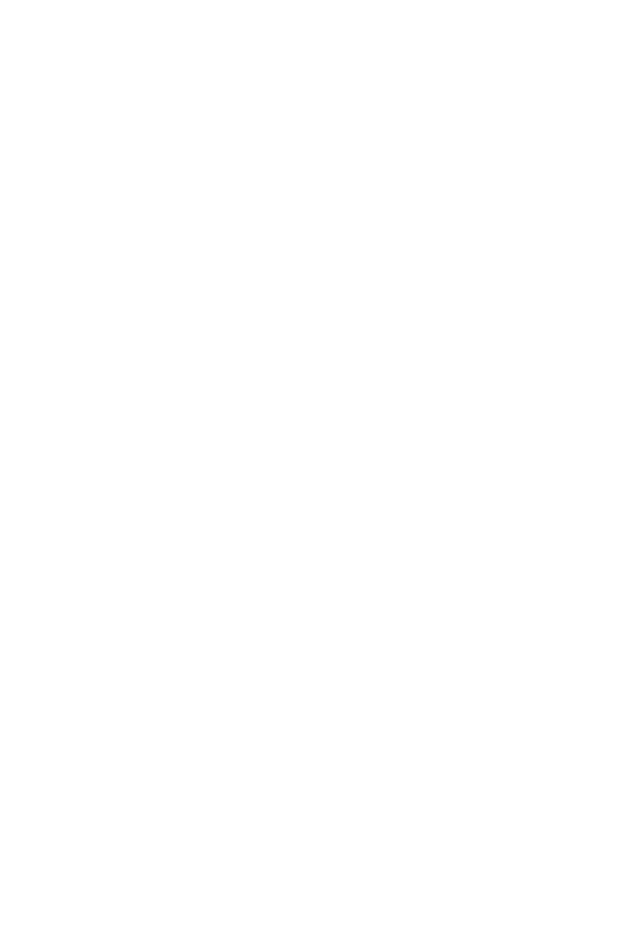
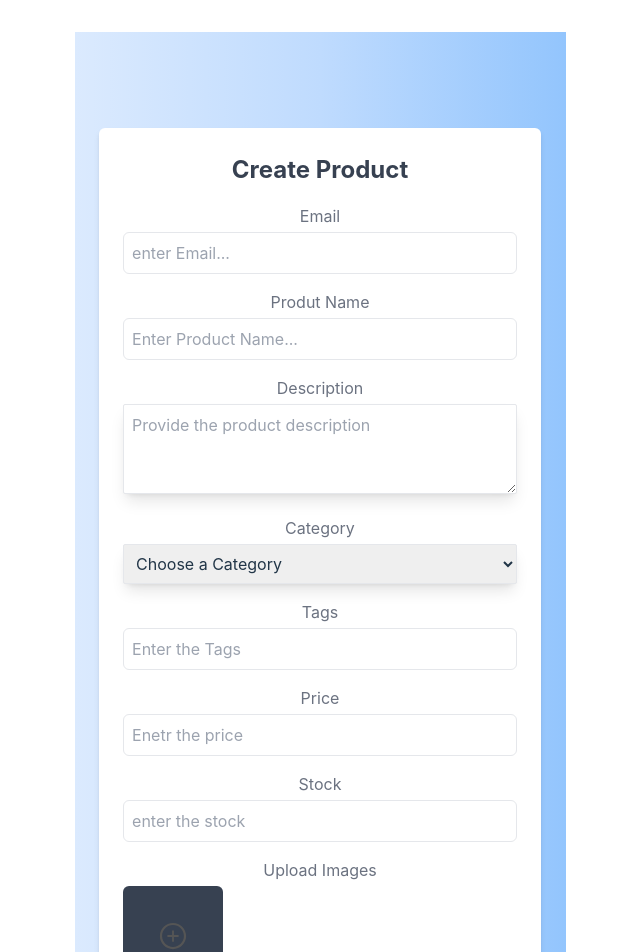
Before and after one commit to Nitika-singh-4/E-Commerce, a React (Vite) app in the folder frontend/: page /product in a window 1280 px wide. Before the commit this address had no page. Shown: the top 952 px of the page, without its empty margins (320-960 px from the left). Before the commit the page ends 800 px from the top, so only its background shows below. Built offline with nearby package versions, Linux system fonts and the light colour scheme.

Commit message:
milestone9 completed

```diff
--- a/frontend/src/App.jsx
+++ b/frontend/src/App.jsx
@@ -1,5 +1,5 @@
 import { BrowserRouter, Routes, Route } from "react-router-dom";
-import { LoginPage, SignupPage, Home } from "./Routes";
+import { LoginPage, SignupPage, Home,CreateProduct } from "./Routes";
 
 import './App.css'
 
@@ -10,6 +10,7 @@ function App(){
       <Route path="/" element={<Home/>}/>
       <Route path="/login" element={<LoginPage/>}/>
       <Route path="/signup" element={<SignupPage/>}/>
+      <Route path="/product" element={<CreateProduct/>}/>
     </Routes>
     </BrowserRouter>
   )
--- a/frontend/src/Routes.jsx
+++ b/frontend/src/Routes.jsx
@@ -1,5 +1,6 @@
 import LoginPage from './pages/Login'
 import SignupPage from "./pages/Signup";
 import Home from './pages/Home';
+import CreateProduct from './pages/createProduct';
 
-export {LoginPage,SignupPage,Home};
+export {LoginPage,SignupPage,Home,CreateProduct};
--- /dev/null
+++ b/frontend/src/pages/createProduct.jsx
@@ -0,0 +1,134 @@
+
+import React,{useState, useEffect} from "react";
+import {AiOutlinePlusCircle} from  'react-icons/ai'
+// import { options } from "../../../backend/controller/user";
+
+const CreateProduct=()=>{
+const[images,setImages]=useState([])
+const[name,setName]=useState("")
+const[description,setDescription]=useState("")
+const[category,setCategory]=useState("")
+const[tags,setTags]=useState("")
+const[price,setPrice]=useState("")
+const[stock,setStock]=useState("")
+const[email,setEmail]=useState("")
+const[previewImages,setPreviewImages]=useState([]);
+
+const categoriesData=[
+    {title: "Fashion"},
+    {title: "Electronics"},
+    {title: "Books"},
+    {title: "Home Appliances"},
+]
+
+const handleImageChange=(e)=>{
+    const files=Array.from(e.target.files)
+    setImages((prevImages)=>prevImages.concat(files))
+const imagePreviews=files.map((file)=>URL.createObjectURL(file))
+setPreviewImages((prevPreviews)=>prevPreviews.concat(imagePreviews))
+}
+useEffect(()=>{
+    return()=>{
+        previewImages.forEach((url)=>URL.revokeObjectURL(url))
+    }
+},[previewImages]) // to avoid memory leakage
+const handleSubmit=(e)=>{
+
+    e.preventDefault();
+    const productData={
+        name,
+        description,
+        category,
+        tags,
+        stock,
+        price,
+        email,
+        images,
+    };
+    alert("product Created Successfully")
+    console.log("Product details:",productData)
+    setImages([]);
+    setName("");
+    setDescription("")
+    setCategory("")
+    setTags("")
+    setPrice("")
+    setStock("")
+    setEmail("")
+}
+return (
+    <div className="min-h-screen flex items-center justify-center bg-gradient-to-r from-blue-100 via-blue-200 to-blue-300">
+        <div className="w-[90%] max-w-[500px] bg-white shadow-md h-auto rounded-md p-6 mx-auto mt-8 sm:mt-16 lg:mt-24">
+            <h5 className="text-[24px] font-bold text-center mb-4 text-gray-700">Create Product</h5>
+            <form onSubmit={handleSubmit}>
+                <div className="mt-4">
+                    <label htmlFor="" className="pb-1 block text-gray-500">Email <span className="text-red-500"></span>
+
+                    </label>
+                    <input type="email" name='email' value={email} className="w-full p-2 border rounded-md focus:outline-none focus:ring-2 focus:ring-blue-400 hover:shadow-lg transition-shadow duration-200" onChange={(e)=>setEmail(e.target.value)} placeholder="enter Email..." required />
+                </div>
+                <div className="mt-4">
+                    <label htmlFor="" className="pb-1 block text-gray-500">Produt Name<span className="text-red-500"></span>
+
+                    </label>
+                    <input type="text"  value={name} className="w-full p-2 border rounded-md focus:outline-none focus:ring-2 focus:ring-blue-400 hover:shadow-lg transition-shadow duration-200" onChange={(e)=>setName(e.target.value)} placeholder="Enter Product Name..." required />
+                </div>
+                <div className="mt-4">
+                <label htmlFor="" className="pb-1 block text-gray-500">Description <span className="text-red-500"></span>
+
+                 </label>
+                 <textarea value={description} className="w-full p-2 border rounded-sm focus:outline-none focus:ring-2 focus:ring-blue-400 shadow-lg transition-shadow duration-200 " onChange={(e)=>setDescription(e.target.value)} placeholder="Provide the product description" rows='3' cols='40'></textarea>
+                </div>
+                <div className="mt-4">
+                <label htmlFor="" className="pb-1 block text-gray-500">Category <span className="text-red-500"></span>
+
+                 </label>
+                 <select className="w-full p-2 border rounded-sm focus:outline-none focus:ring-2 focus:ring-blue-400 shadow-lg transition-shadow duration-200 "  value={category} onChange={(e)=>setCategory(e.target.value)} required>
+                    <option value="">Choose a Category</option>
+                    {categoriesData.map((i)=>(
+                        <options value={i.title} key ={i.title}>
+                            {i.title}
+                        </options>
+                    ))}
+                 </select>
+                 </div>
+                 <div className="mt-4">
+                    <label htmlFor="" className="pb-1 block text-gray-500">Tags
+
+                    </label>
+                    <input type="text" value={tags} className="w-full p-2 border rounded-md focus:outline-none focus:ring-2 focus:ring-blue-400 hover:shadow-lg transition-shadow duration-200" onChange={(e)=>setTags(e.target.value)} placeholder="Enter the Tags" required />
+                </div>
+                <div className="mt-4">
+                    <label htmlFor="" className="pb-1 block text-gray-500">Price <span className="text-red-500"></span>
+
+                    </label>
+                    <input type="Number"  value={price} className="w-full p-2 border rounded-md focus:outline-none focus:ring-2 focus:ring-blue-400 hover:shadow-lg transition-shadow duration-200" onChange={(e)=>setPrice(e.target.value)} placeholder="Enetr the price" required />
+                </div>
+                <div className="mt-4">
+                    <label htmlFor="" className="pb-1 block text-gray-500">Stock <span className="text-red-500"></span>
+
+                    </label>
+                    <input type="Number"  value={stock} className="w-full p-2 border rounded-md focus:outline-none focus:ring-2 focus:ring-blue-400 hover:shadow-lg transition-shadow duration-200" onChange={(e)=>setStock(e.target.value)} placeholder="enter the stock" required />
+                </div>
+                <div className="mt-4">
+                    <label htmlFor="" className="pb-1 block text-gray-500">Upload Images <span className="text-red-500"></span>
+
+                    </label>
+                    <input type="file" id="upload" className="hidden" multiple onChange={handleImageChange} required />
+                    <label htmlFor="upload" className="cursor-pointer flex items-center justify-center w-[100px] h-[100px] bg-gray-700 rounded-md hover:bg-gray-300 transition-colors duration-200" >
+                        <AiOutlinePlusCircle size ={30} color="#555"/>
+                    </label>
+                    <div className="flex flex-wrap mt-2">
+                        {previewImages.map((img,index)=>(
+                        <img src={img} key={index} alt={previewImages} className="w-[100px] h-[100px] object-cover m-2 rounded-md"/>
+
+                        ))}
+                    </div>
+                     <button type="submit" className="w-full mt-6 bg-blue-500 text-white p-3 rounded-md hover:bg-blue-600 transition-colors duration-200">Create </button>
+                    </div>
+            </form>
+        </div>
+    </div>
+)
+}
+export default CreateProduct;
```
